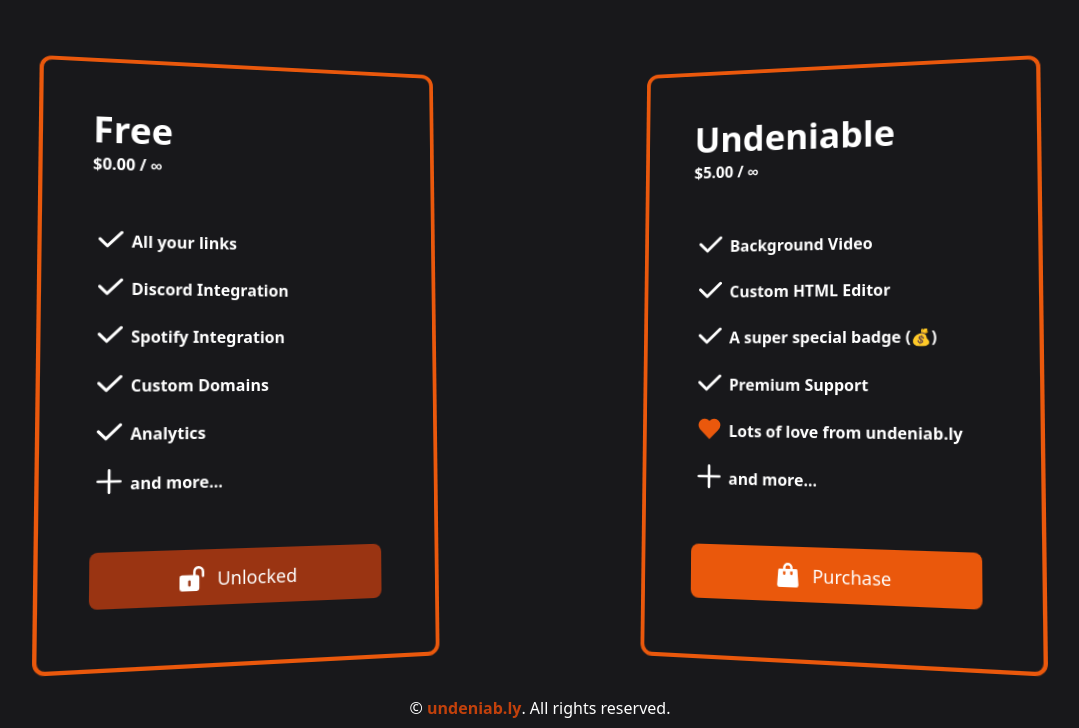
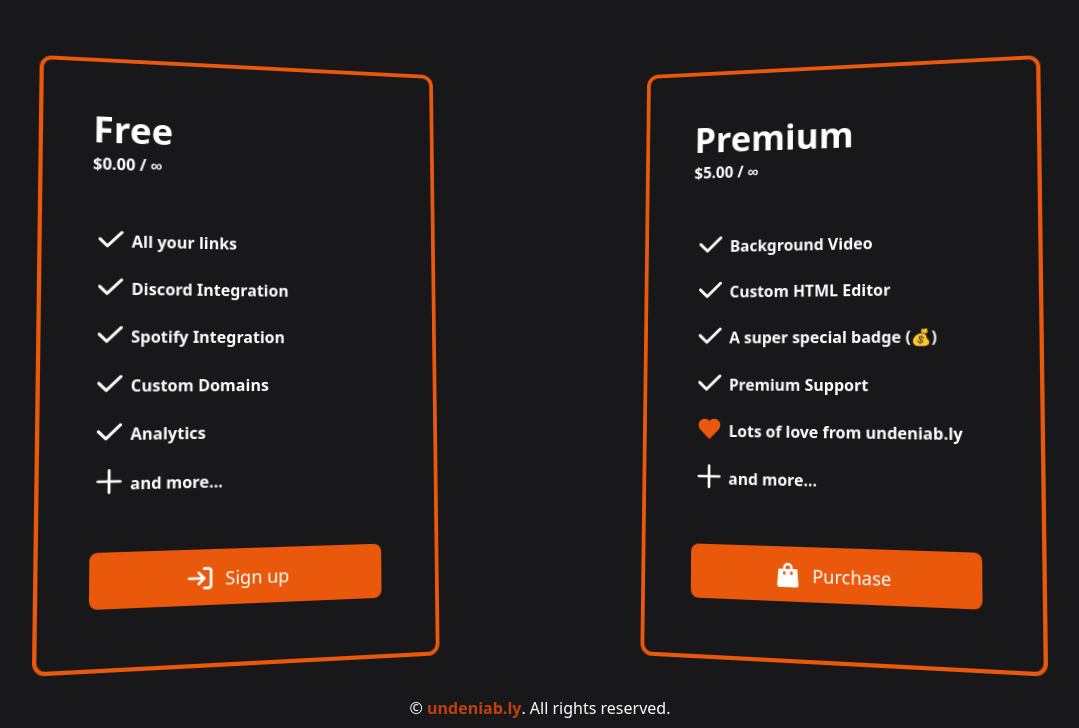
Before and after one commit to yo-ru/undeniab.ly, a Python web app: template templates/store.html in a window 1280 px wide. Shown: the part 72-800 px from the top of the page, without its empty margins (100-1179 px from the left). Run offline with Jinja, Linux system fonts and the light colour scheme; the template is opened without the code that fills it, so the values that code supplies are empty; style sheets or scripts are compiled from the project's sources; some libraries are stand-ins or nearby versions.

Commit message:
unauth store page

```diff
--- a/blueprints/store.py
+++ b/blueprints/store.py
@@ -6,7 +6,4 @@
 
 @store.route("/store")
 async def store_get():
-    if not User.authenticated():
-        return await render_template("login.html", toast=("error", "You are not logged in."))
-
     return await render_template("store.html")
--- a/templates/store.html
+++ b/templates/store.html
@@ -52,19 +52,28 @@
           </ul>
         </div>
         <div class="flex flex-col justify-end align-center w-full h-full">
+          {% if User.authenticated() %}
           <a type="button" class="pointer-events-none text-center text-white no-underline bg-orange-800 font-medium rounded-lg text-lg px-16 py-3 me-2 mb-2 focus:outline-none">
             <svg class="lg:mr-2 inline-block w-6 h-6 text-white" aria-hidden="true" xmlns="http://www.w3.org/2000/svg" fill="currentColor" viewBox="0 0 20 20">
               <path d="M15.077.019a4.658 4.658 0 0 0-4.083 4.714V7H2a2 2 0 0 0-2 2v9a2 2 0 0 0 2 2h12a2 2 0 0 0 2-2V9a2 2 0 0 0-2-2h-1.006V4.68a2.624 2.624 0 0 1 2.271-2.67 2.5 2.5 0 0 1 2.729 2.49V8a1 1 0 0 0 2 0V4.5A4.505 4.505 0 0 0 15.077.019ZM9 15.167a1 1 0 1 1-2 0v-3a1 1 0 1 1 2 0v3Z" />
             </svg>
             <span class="hidden lg:inline-block align-middle">Unlocked</span>
           </a>
+          {% else %}
+          <a href="/signup" type="button" class="text-center text-white no-underline bg-orange-600 font-medium rounded-lg text-lg px-16 py-3 me-2 mb-2 focus:outline-none">
+            <svg class="lg:mr-2 inline-block w-6 h-6 text-white" aria-hidden="true" xmlns="http://www.w3.org/2000/svg" fill="none" viewBox="0 0 18 16">
+              <path stroke="currentColor" stroke-linecap="round" stroke-linejoin="round" stroke-width="2" d="M1 8h11m0 0L8 4m4 4-4 4m4-11h3a2 2 0 0 1 2 2v10a2 2 0 0 1-2 2h-3"/>
+           </svg>
+            <span class="hidden lg:inline-block align-middle">Sign up</span>
+          </a>
+          {% endif %}
         </div>
       </div>
     </div>
     <div class="lg:mb-0 mb-16 prose basis-1/2 content-center">
       <div class="hero-right grid grid-cols-1 grid-rows-auto lg:w-[400px] lg:h-[600px] w-[311px] p-12 object-cover m-auto rounded-xl border-orange-600 border-4">
         <div class="flex flex-col justify-start items-start w-full h-full">
-          <h1 class="m-0 text-white">Undeniable</h1>
+          <h1 class="m-0 text-white">Premium</h1>
           <p class="m-0 text-white font-bold">$5.00 / &#8734;</p>
         </div>
         <div class="flex flex-col justify-center items-center w-full h-full">
@@ -118,12 +127,21 @@
               <span class="hidden lg:inline-block align-middle">Unlocked</span>
             </a>
           {% else %}
-            <a href="#" type="button" class="pointer-events-none text-center text-white no-underline bg-orange-600 font-medium rounded-lg text-lg px-16 py-3 me-2 mb-2 focus:outline-none">
+            {% if User.authenticated() %}
+            <a href="/redeem" type="button" class="text-center text-white no-underline bg-orange-600 font-medium rounded-lg text-lg px-16 py-3 me-2 mb-2 focus:outline-none">
               <svg class="lg:mr-2 inline-block w-6 h-6 text-white" aria-hidden="true" xmlns="http://www.w3.org/2000/svg" fill="currentColor" viewBox="0 0 18 20">
                 <path d="M17 5.923A1 1 0 0 0 16 5h-3V4a4 4 0 1 0-8 0v1H2a1 1 0 0 0-1 .923L.086 17.846A2 2 0 0 0 2.08 20h13.84a2 2 0 0 0 1.994-2.153L17 5.923ZM7 9a1 1 0 0 1-2 0V7h2v2Zm0-5a2 2 0 1 1 4 0v1H7V4Zm6 5a1 1 0 1 1-2 0V7h2v2Z" />
               </svg>
               <span class="hidden lg:inline-block align-middle">Purchase</span>
             </a>
+            {% else %}
+            <a href="/signup" type="button" class="text-center text-white no-underline bg-orange-600 font-medium rounded-lg text-lg px-16 py-3 me-2 mb-2 focus:outline-none">
+              <svg class="lg:mr-2 inline-block w-6 h-6 text-white" aria-hidden="true" xmlns="http://www.w3.org/2000/svg" fill="currentColor" viewBox="0 0 18 20">
+                <path d="M17 5.923A1 1 0 0 0 16 5h-3V4a4 4 0 1 0-8 0v1H2a1 1 0 0 0-1 .923L.086 17.846A2 2 0 0 0 2.08 20h13.84a2 2 0 0 0 1.994-2.153L17 5.923ZM7 9a1 1 0 0 1-2 0V7h2v2Zm0-5a2 2 0 1 1 4 0v1H7V4Zm6 5a1 1 0 1 1-2 0V7h2v2Z" />
+              </svg>
+              <span class="hidden lg:inline-block align-middle">Purchase</span>
+            </a>
+            {% endif %}
           {% endif %}
         </div>
       </div>
```
